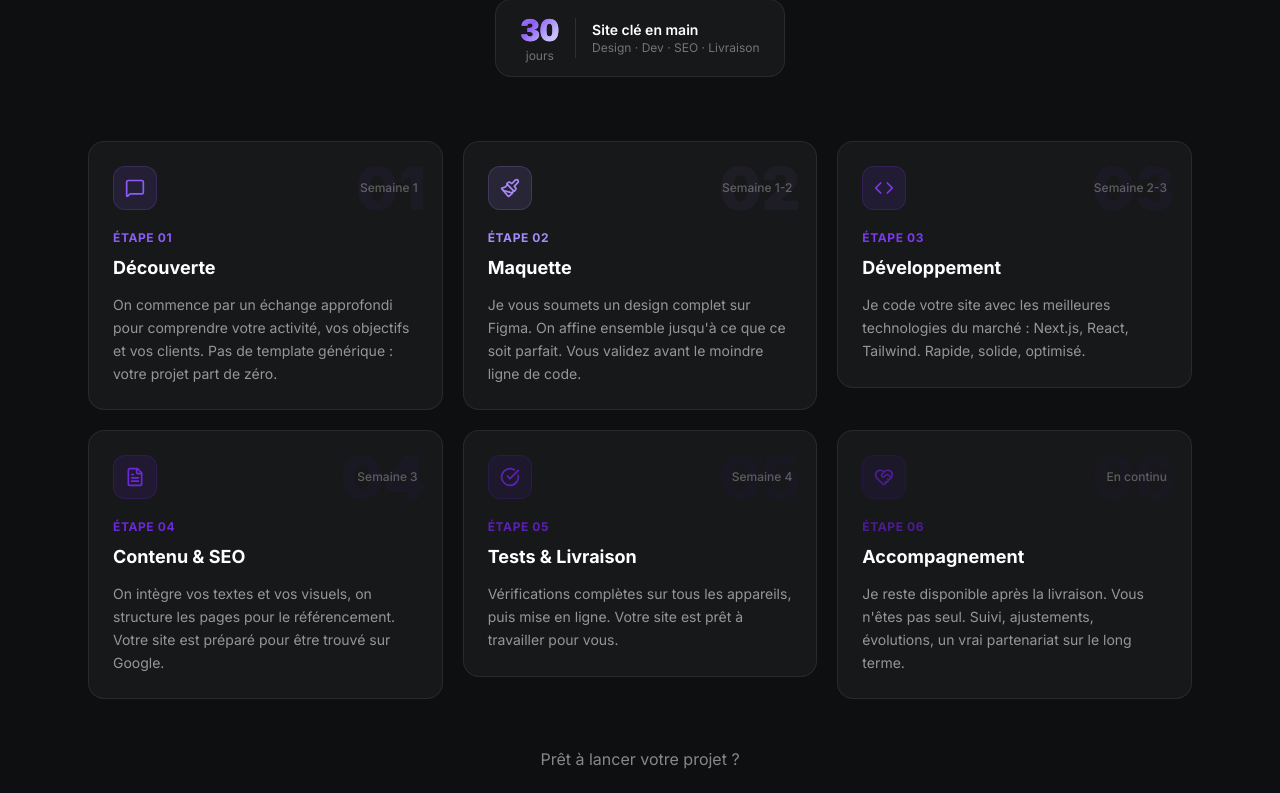
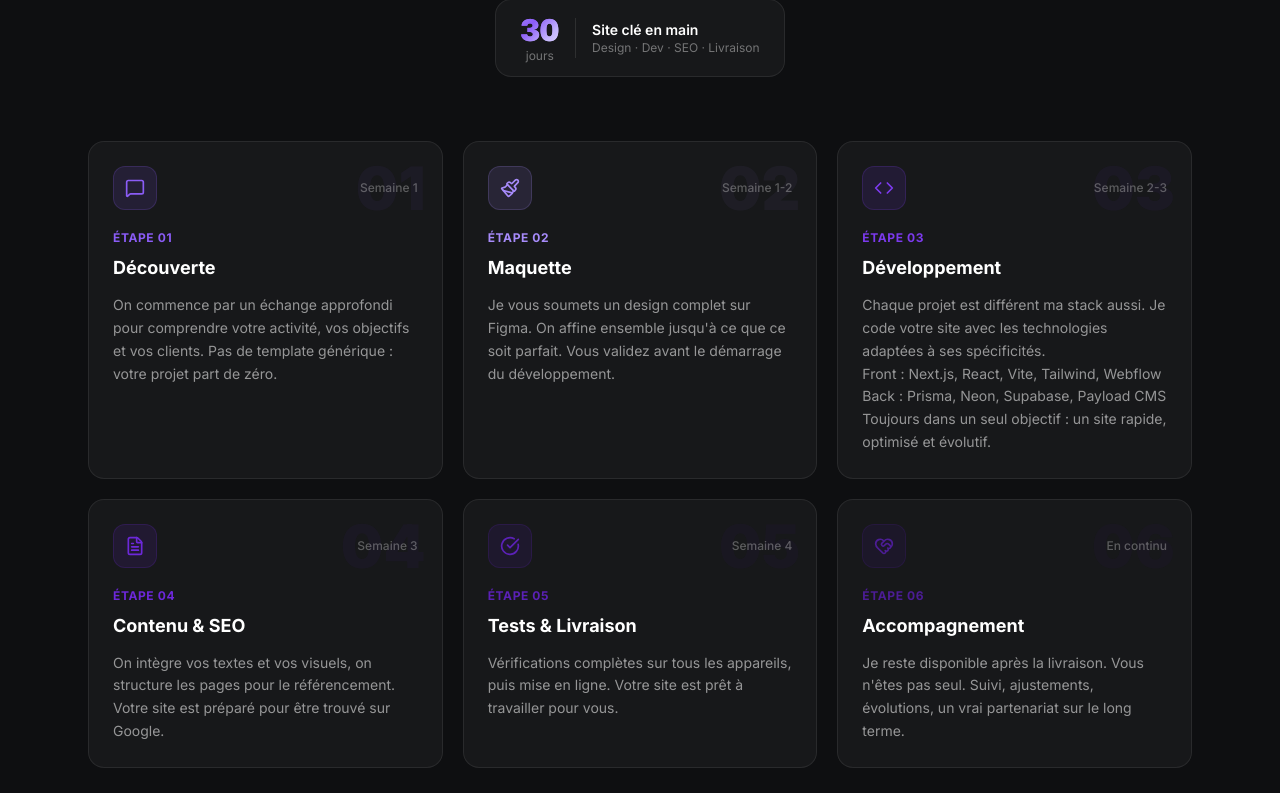
Before and after one commit to code-inspace/AxelMagic, a React (Vite) app: page / in a window 1280 px wide. Shown: the part 5238-6031 px from the top of the page. Built offline with nearby package versions, Linux system fonts and the light colour scheme.

Commit message:
fix text dev in process

```diff
--- a/src/components/sections/Process.tsx
+++ b/src/components/sections/Process.tsx
@@ -20,7 +20,7 @@ const steps = [
     icon: Paintbrush,
     title: "Maquette",
     description:
-      "Je vous soumets un design complet sur Figma. On affine ensemble jusqu'à ce que ce soit parfait. Vous validez avant le moindre ligne de code.",
+      "Je vous soumets un design complet sur Figma. On affine ensemble jusqu'à ce que ce soit parfait. Vous validez avant le démarrage du développement.",
     duration: "Semaine 1-2",
     color: "#a78bfa",
   },
@@ -29,7 +29,7 @@ const steps = [
     icon: Code,
     title: "Développement",
     description:
-      "Je code votre site avec les meilleures technologies du marché : Next.js, React, Tailwind. Rapide, solide, optimisé.",
+      "Chaque projet est différent ma stack aussi. Je code votre site avec les technologies adaptées à ses spécificités.\nFront : Next.js, React, Vite, Tailwind, Webflow\nBack : Prisma, Neon, Supabase, Payload CMS\nToujours dans un seul objectif : un site rapide, optimisé et évolutif.",
     duration: "Semaine 2-3",
     color: "#7c3aed",
   },
@@ -122,12 +122,12 @@ export function Process() {
         </BlurFade>
 
         {/* Steps */}
-        <div className="grid md:grid-cols-2 lg:grid-cols-3 gap-5">
+        <div className="grid md:grid-cols-2 lg:grid-cols-3 gap-5 items-stretch">
           {steps.map((step, i) => (
-            <BlurFade key={step.number} inView delay={0.1 + i * 0.08}>
+            <BlurFade key={step.number} inView delay={0.1 + i * 0.08} className="h-full">
               <motion.div
                 whileHover={{ y: -4 }}
-                className="group relative glass-card border border-white/[0.07] hover:border-purple-500/25 transition-all duration-400 p-6 rounded-2xl overflow-hidden"
+                className="group relative glass-card border border-white/[0.07] hover:border-purple-500/25 transition-all duration-400 p-6 rounded-2xl overflow-hidden h-full"
               >
                 {/* Step number background */}
                 <div
@@ -156,7 +156,7 @@ export function Process() {
                     ÉTAPE {step.number}
                   </span>
                   <h3 className="text-lg font-bold text-white mb-3">{step.title}</h3>
-                  <p className="text-white/55 text-sm leading-relaxed">{step.description}</p>
+                  <p className="text-white/55 text-sm leading-relaxed whitespace-pre-line">{step.description}</p>
                 </div>
 
                 {/* Bottom gradient line */}
```
